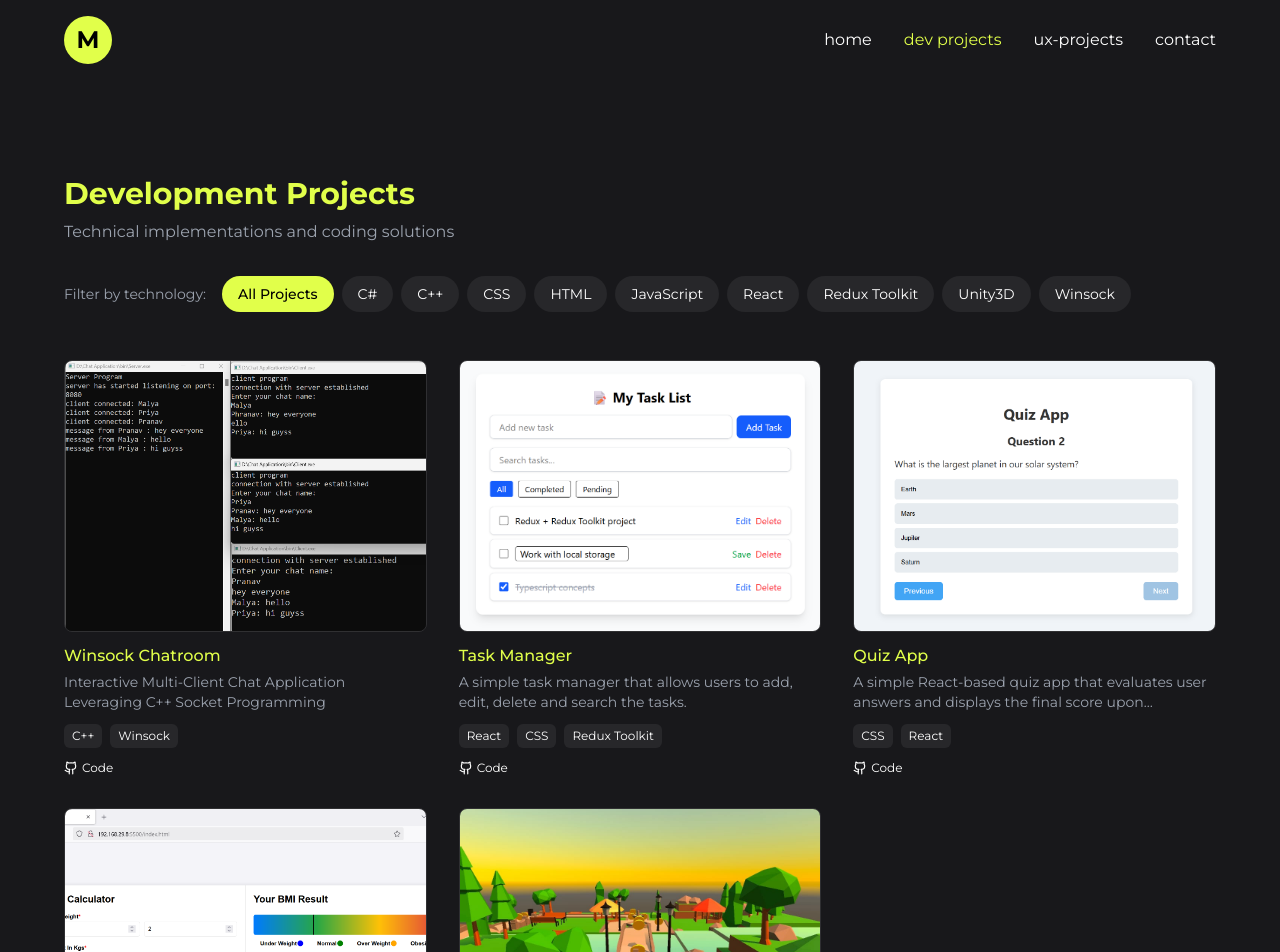
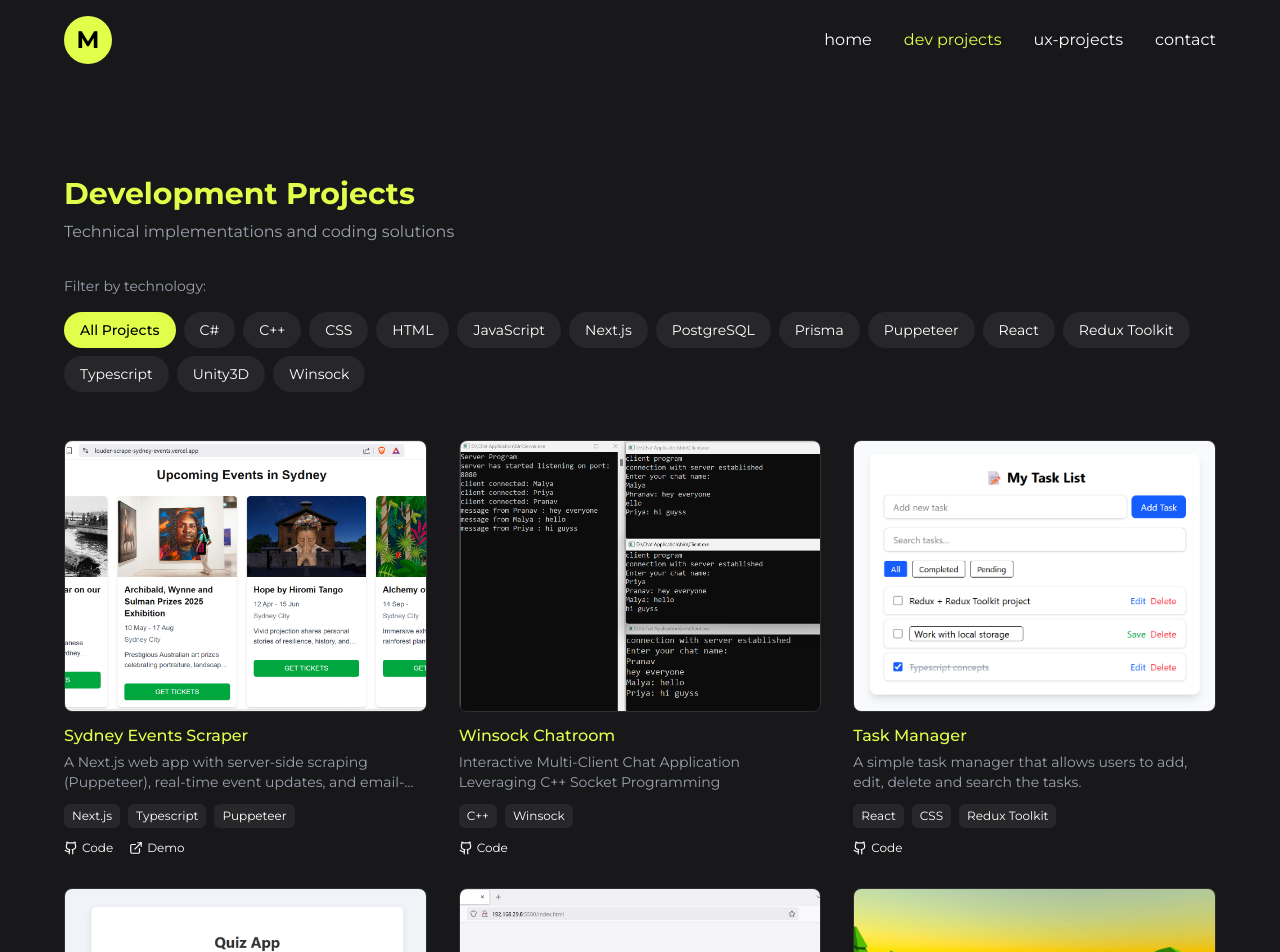
Before and after one commit to sriimalya/portfolio-malya-srivastava, a React (Vite) app in the folder bentofolio/: page /dev-projects in a window 1280 px wide. Shown: the top 952 px of the page. Built offline with nearby package versions, Linux system fonts and the light colour scheme.

Commit message:
added Sydney scraper project

```diff
--- a/bentofolio/src/data/codeProjectsData.js
+++ b/bentofolio/src/data/codeProjectsData.js
@@ -3,8 +3,18 @@ import coinCollector from '../assets/images/coincollector.jpeg';
 import bmiCalc from '../assets/images/bmicalc.png';
 import quizApp from '../assets/images/QuizzApp.png';
 import taskManager from '../assets/images/taskManager.png';
+import EventListing from '../assets/images/Event Listing.png';
 
 export const codeProjectsData = [
+  {
+    name: "Sydney Events Scraper",
+    description: "A Next.js web app with server-side scraping (Puppeteer), real-time event updates, and email-based ticketing—all connected to PostgreSQL via Prisma.",
+    technologies: ["Next.js", "Typescript", "Puppeteer", "PostgreSQL", "Prisma"],
+    photoPath: EventListing,
+    github: "https://github.com/sriimalya/louder-scrape-sydney-events",
+    demo: "https://louder-scrape-sydney-events.vercel.app/",
+    featured: true
+  },
   {
     name: "Winsock Chatroom",
     description: "Interactive Multi-Client Chat Application Leveraging C++ Socket Programming",
```
Also changed, not shown: bentofolio/src/assets/images/Event Listing.png (added).
